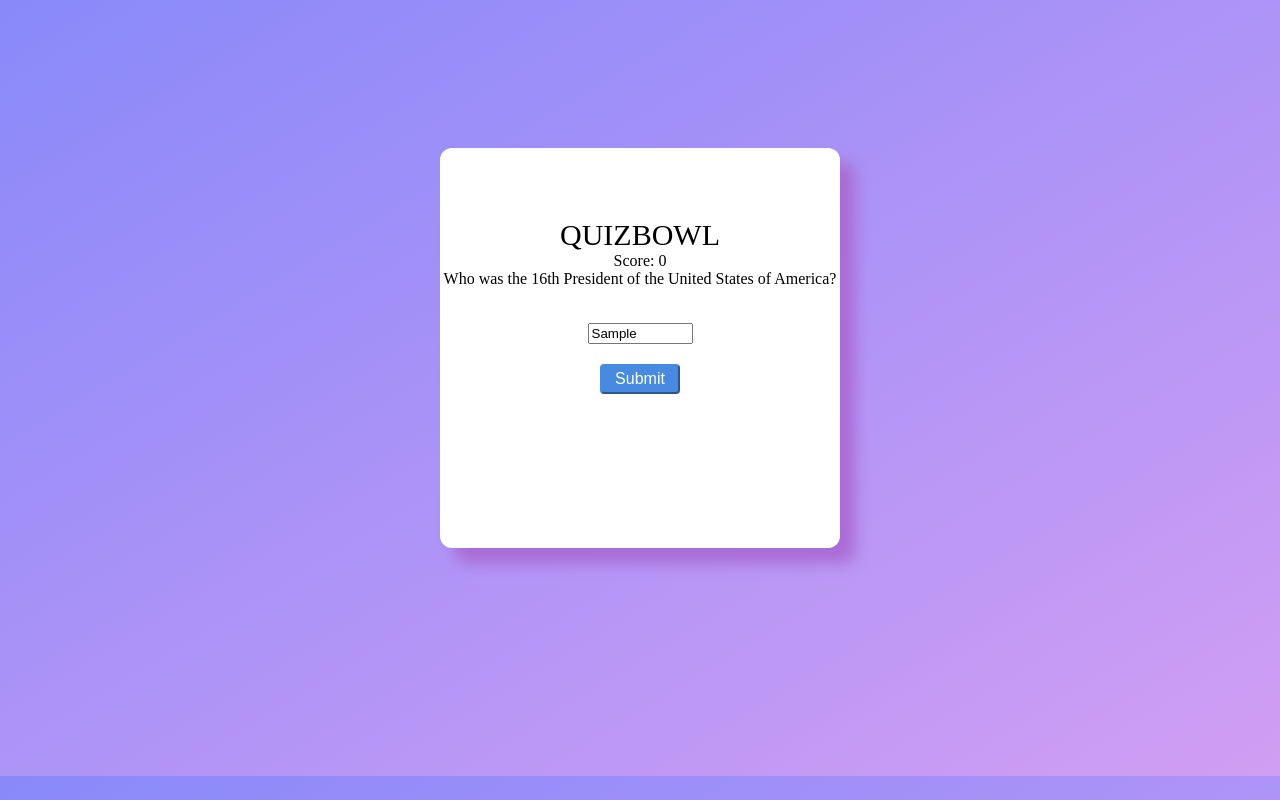
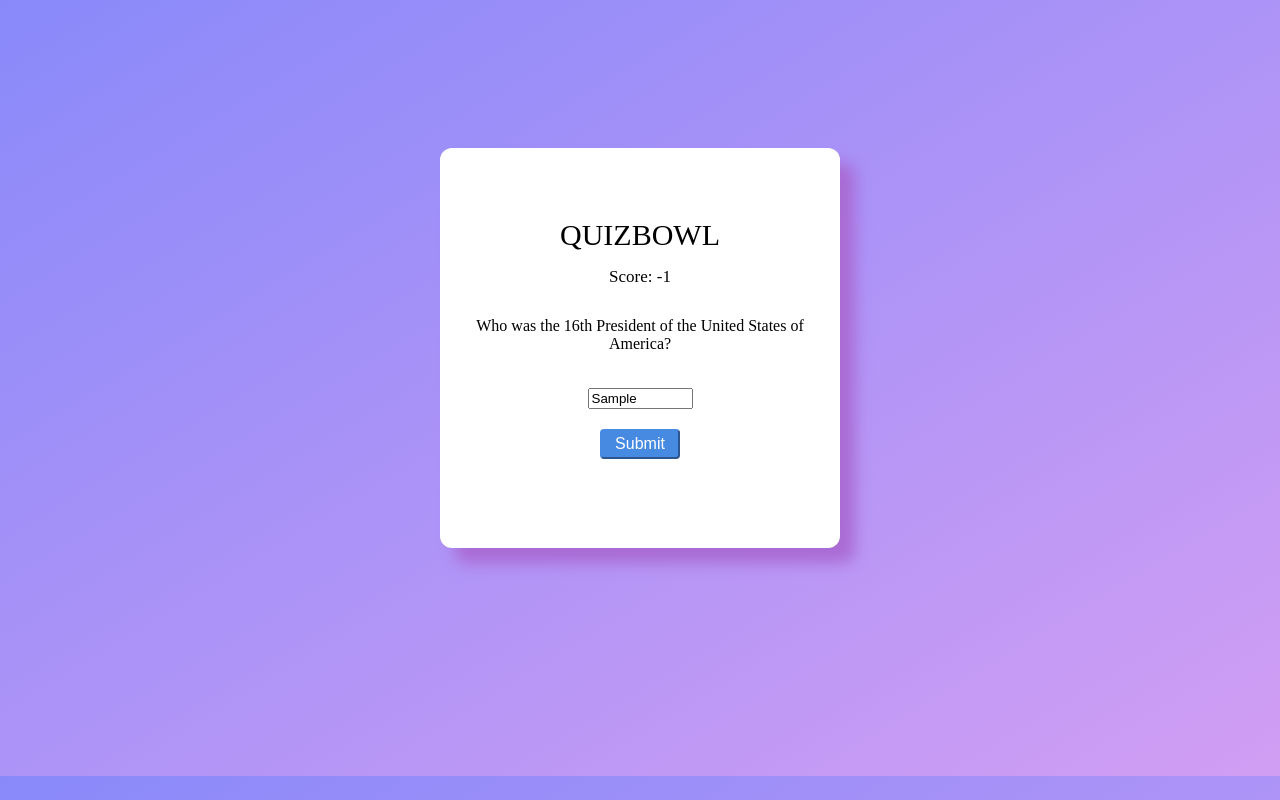
Before and after one commit to tuckahoe-ufsd/quizbowl-experimentation, a plain HTML site: page index.html in a window 1280 px wide. Both pictures are taken after typing "Sample" into the empty fields and a click on the button "Submit". Drawn offline with Linux system fonts and the light colour scheme.

Commit message:
finished up

```diff
--- a/index.html
+++ b/index.html
@@ -15,10 +15,10 @@
             Score: 0
         </div>
         <div class="questioncon">
-            question
+            Who was the 16th President of the United States of America?
         </div>
         <div class="input-container">
-            <input type="text" id="name" name="name" size="10"/>
+            <input type="text" id="input-field" name="name" size="10"/>
         </div>
         <button type="buttoncon">Submit</button>
     </div>
--- a/script.js
+++ b/script.js
@@ -1,16 +1,16 @@
 let questionList = ['Who was the 16th President of the United States of America?', 'Who won the WDC in F1 in 2016?', 'What is my second favorite NHL team?', 'What is my favorite F1 team?', 'Who was President during Watergate?', 'Whose my favorite hockey player? (not including patty kane!)', 'What is my favorite TV show?', "What is my least favorite hockey team?", 'Who are my three favorite F1 drivers all time? (Last names only, alphabetical order)', 'How do you spell my last name?'];
-let answerList = ['Abraham Lincoln', 'Nico Rosberg', 'Detriot Redwings', 'Red Bull', 'Richard Nixon', 'Connor McDavid', 'Daredevil', 'New York Islanders', 'Rosberg, Verstappen, Vettel', 'Gjelaj'];
+let answerList = ['Abraham Lincoln', 'Nico Rosberg', 'Detroit Redwings', 'Red Bull', 'Richard Nixon', 'Connor McDavid', 'Daredevil', 'New York Islanders', 'Rosberg, Verstappen, Vettel', 'Gjelaj'];
 let score = 0;
 let questionIndex = 0;
 
 const question = document.querySelector('.questioncon');
-const button = document.querySelector('.buttoncon');
-const input = document.querySelector('#input-container');
+const button = document.querySelector('button');
+const input = document.querySelector('#input-field');
 let scoreContainer = document.querySelector('.scorecon');
 
 question.textContent = questionList[questionIndex];
 
-let sumbitFunction = () =>{
+let submitFunction = () =>{
     button.addEventListener('click', () =>{
         if(input.value === answerList[questionIndex]){
             questionIndex += 1;
@@ -18,9 +18,21 @@ let sumbitFunction = () =>{
             question.textContent = questionList[questionIndex];
             scoreContainer.textContent = "Score: " + score;
         }else{
-            score
+            score -= 1;
+            scoreContainer.textContent = "Score: " + score;
         }
+        //PUT ENDGAME FUNCTION HERE
+        endGame();
     });
 }
 
-//10:19
+let endGame = () =>{
+    if(questionIndex > 9){
+        scoreContainer.textContent = "Final Score: " + score;
+        question.textContent = "Congratulations, play again!";
+        input.style.display = "none";
+        button.style.display = "none";
+    }
+}
+
+submitFunction();
--- a/styles.css
+++ b/styles.css
@@ -23,7 +23,7 @@ body {
     padding-top: 70px;
 }
 
-.score {
+.scorecon {
     font-size: 17px;
     padding-top: 15px;
 }
@@ -43,7 +43,7 @@ button {
     border-color: rgb(71, 138, 226);
 }
 
-.questions {
+.questioncon {
     padding-top: 30px;
     font-size: 16px;
     padding-left: 10px;
```
